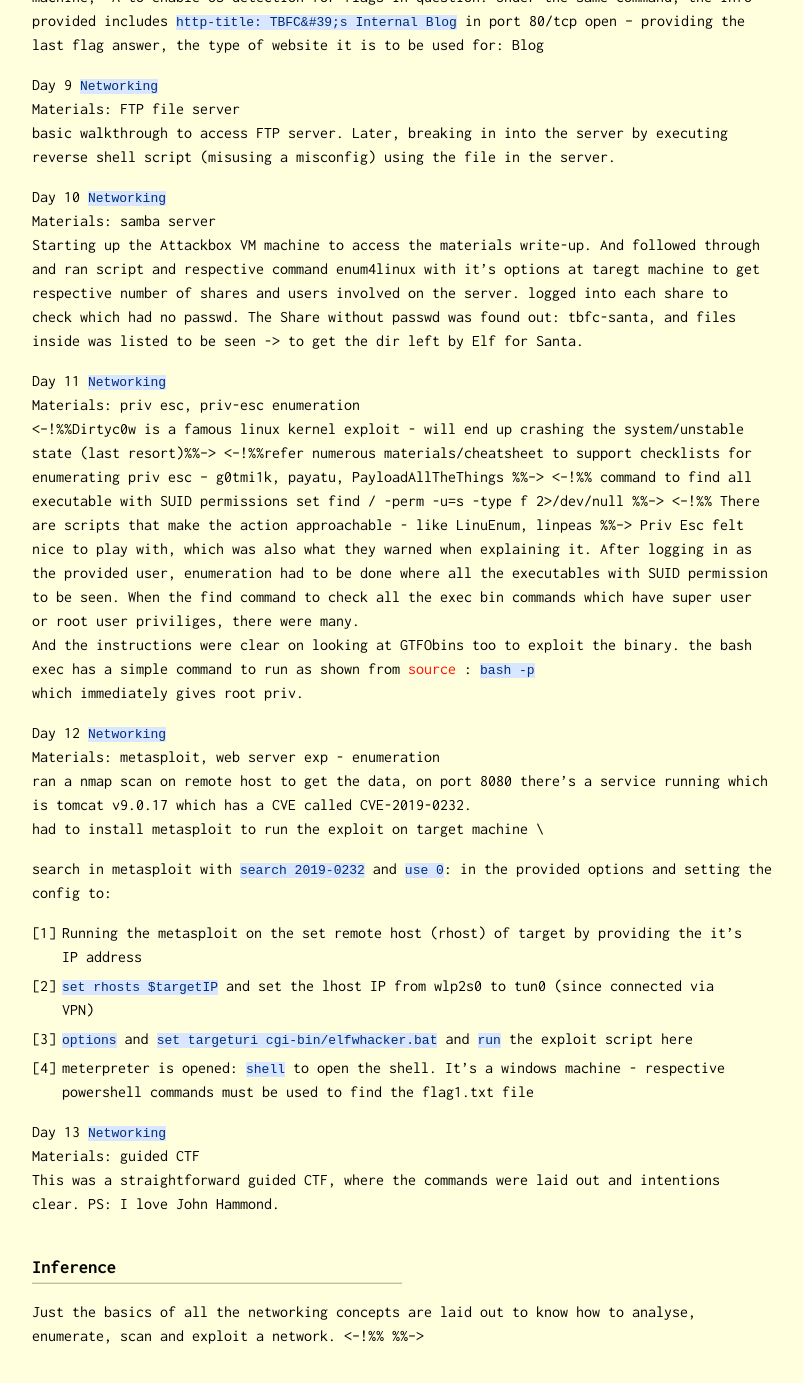
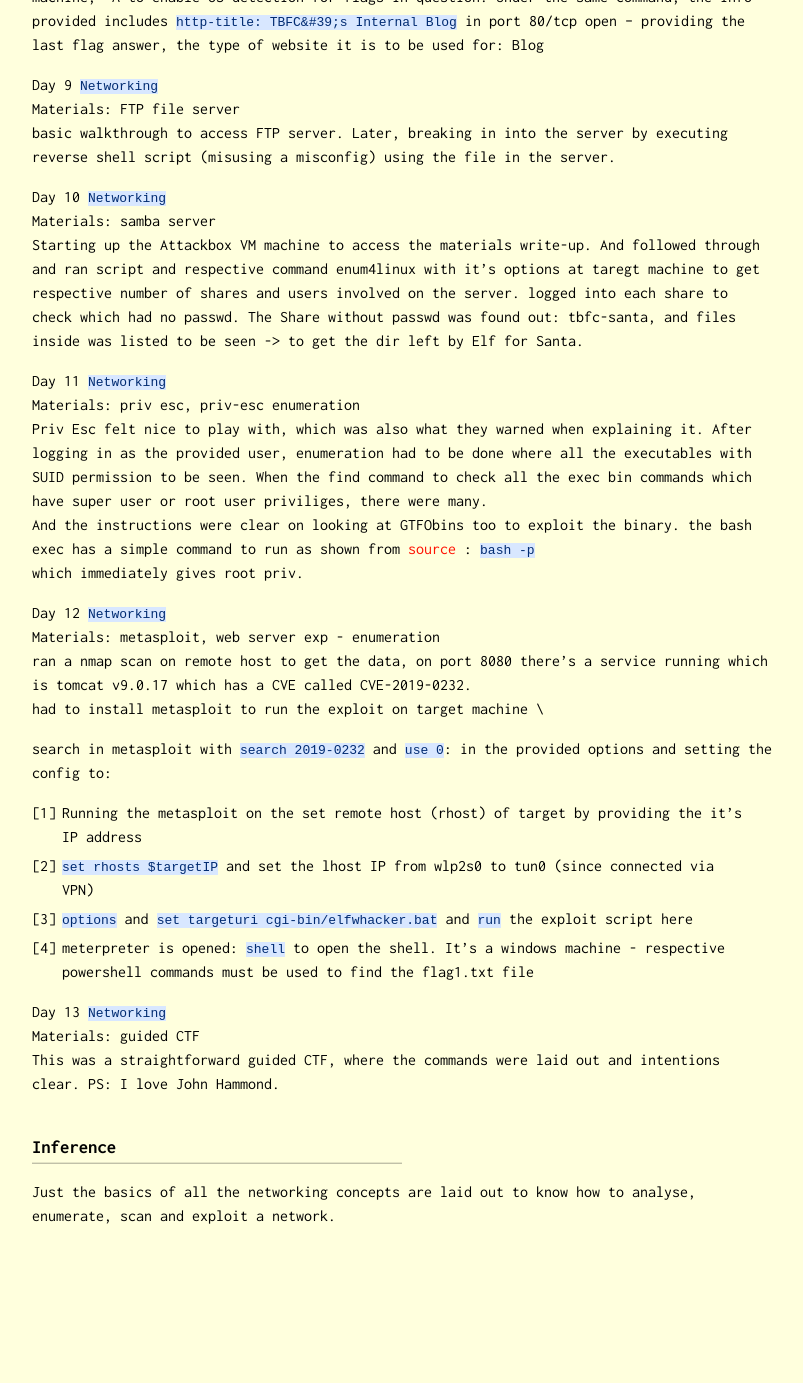
Before and after one commit to pruthvirajbhat/website-portfolio-old-uno, a Jekyll site: the page built from _posts/2021/06/2021-06-04-Day6-25days-Xmas2020.md, in a window 1280 px wide and 1400 px high, scrolled down 630 px. Shown: the top 1383 px of the window, without its empty margins (238-1041 px from the left). Built offline with Jekyll 4.4.1, drawn with Linux system fonts in a browser that asks for light colours; after the commit the page ends 1910 px from its top, so only the background shows below that.

Commit message:
smol change

```diff
--- a/_posts/2021/06/2021-06-04-Day6-25days-Xmas2020.md
+++ b/_posts/2021/06/2021-06-04-Day6-25days-Xmas2020.md
@@ -30,11 +30,11 @@ Starting up the Attackbox VM machine to access the materials write-up. And follo
 
 Day 11  `Networking` \
 Materials: priv esc, priv-esc enumeration\
-<--!%%Dirtyc0w is a famous linux kernel exploit - will end up crashing the system/unstable state (last resort)%%-->
-<--!%%refer numerous materials/cheatsheet to support checklists for enumerating priv esc -- g0tmi1k, payatu, PayloadAllTheThings %%-->
-<--!%% command to find all executable with SUID permissions set
+<!--%%Dirtyc0w is a famous linux kernel exploit - will end up crashing the system/unstable state (last resort)%%-->
+<!--%%refer numerous materials/cheatsheet to support checklists for enumerating priv esc -- g0tmi1k, payatu, PayloadAllTheThings %%-->
+<!--%% command to find all executable with SUID permissions set
 find / -perm -u=s -type f 2>/dev/null %%-->
-<--!%% There are scripts that make the action approachable - like LinuEnum, linpeas %%-->
+<!--%% There are scripts that make the action approachable - like LinuEnum, linpeas %%-->
 Priv Esc felt nice to play with, which was also what they warned when explaining it. After logging in as the provided user, enumeration had to be done where all the executables with SUID permission to be seen. When the find command to check all the exec bin commands which have super user or root user priviliges, there were many. \
 And the instructions were clear on looking at GTFObins too to exploit the binary. the bash exec has a simple command to run as shown from [source](https://gtfobins.github.io/gtfobins/bash/#suid) : `bash -p`  \
 which immediately gives root priv.
@@ -57,4 +57,5 @@ This was a straightforward guided CTF, where the commands were laid out and inte
 
 ### Inference
 Just the basics of all the networking concepts are laid out to know how to analyse, enumerate, scan and exploit a network.
-<--!%%  %%-->
+
+<!--%%comment%%-->
```
